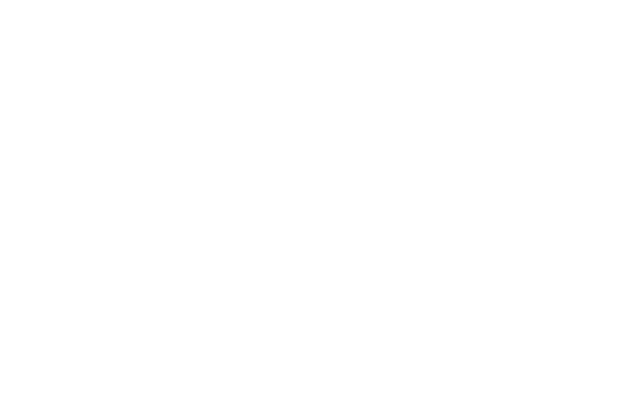
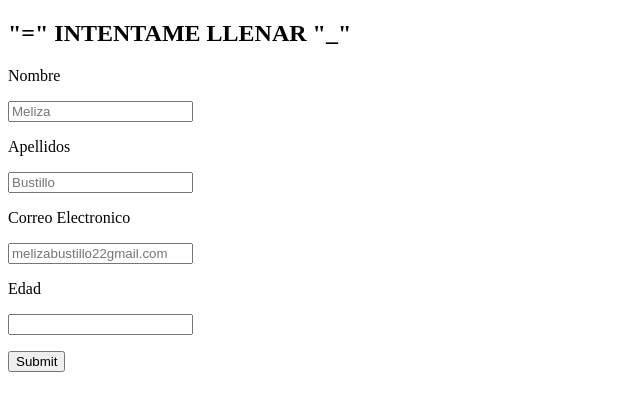
Before and after one commit to 22kellinirias/MY-FORMULARIO-BURLON, a plain HTML site: page index .html in a window 1280 px wide. Shown: the whole page, without its empty margins (0-640 px from the left). Drawn offline with Linux system fonts and the light colour scheme.

Commit message:
trabajando

```diff
--- /dev/null
+++ b/assets/css/style.css
@@ -0,0 +1,3 @@
+
+
+/*# sourceMappingURL=style.css.map */
--- a/index .html
+++ b/index .html
@@ -4,9 +4,44 @@
   <meta charset="UTF-8">
   <meta http-equiv="X-UA-Compatible" content="IE=edge">
   <meta name="viewport" content="width=device-width, initial-scale=1.0">
-  <title>Document</title>
+  <title>Tu FORMULARIO BURLON</title>
 </head>
 <body>
+  <header class="header">
+    <nav class="header__navegation">
+        <h1 class="header__navegation__titulo"> "=" INTENTAME LLENAR  "_"</h1>
+    </nav>
+</header>
 
+<main class="menu">
+    <nav class="menu__navegation">
+        <div class="menu__navegation__box">
+            <form action="" class="menu__navegation__box__forma">
+                <label for="name" class="menu__navegation__label">Nombre</label>
+                <p class="menu__navegation__box__parrafo">
+                    <input type="text" class="menu__navegation__box__boton"
+                    placeholder="Meliza" required>
+                </p>
+                <label for="name" class="menu__navegation__label">Apellidos</label>
+                <p class="menu__navegation__box__parrafo">
+                    <input type="text" class="menu__navegation__box__boton" placeholder="Bustillo" required>
+                </p>
+                <label for="name" class="menu__navegation__label">Correo Electronico</label>
+                <p class="menu__navegation__box__parrafo">
+                    <input type="email" class="menu__navegation__box__boton" placeholder="melizabustillo22gmail.com" required>
+                </p>
+                <label for="" class="menu__navegation__label">Edad</label>
+                <p class="menu__navegation__box__parrafo">
+                    <input type="number" class="menu__navegation__box__boton" required>
+                </p>
+
+                <input type="submit" class="menu__navegation__box__botton">
+
+
+            </form>
+        </div>
+    </nav>
+
+</main>
 </body>
 </html>
```
Also changed, not shown: 1 other file.
